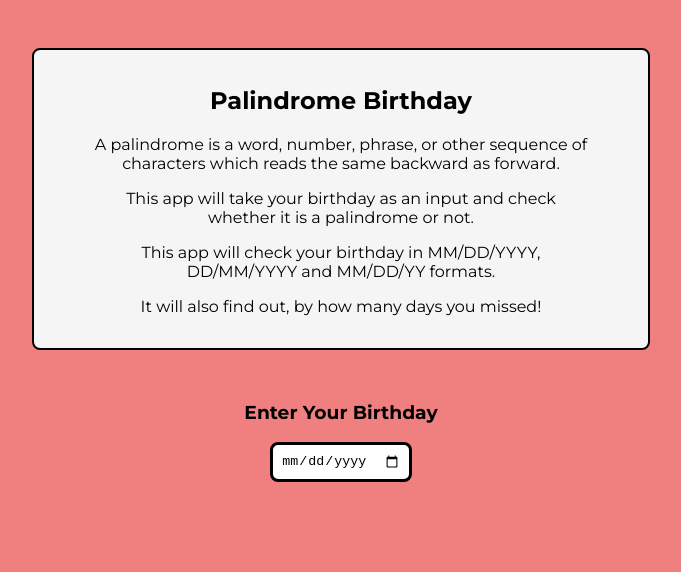
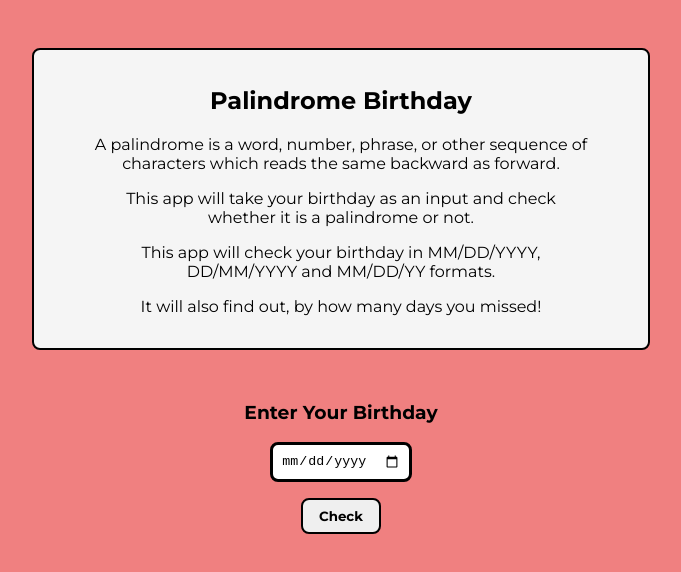
Before and after one commit to CallMeSahu/palindrome-birthday, a React (Create React App) app: page / in a window 1280 px wide. Shown: the top 572 px of the page, without its empty margins (299-980 px from the left). Built offline with nearby package versions, Linux system fonts and the light colour scheme.

Commit message:
feat: check button

```diff
--- a/src/App.js
+++ b/src/App.js
@@ -3,6 +3,7 @@ import React, { useState } from "react";
 import loading from "/src/loading.gif";
 
 const daysInMonth = [31, 28, 31, 30, 31, 30, 31, 31, 30, 31, 30, 31];
+var date = 0;
 
 export default function App() {
   const [output, setOutput] = useState("");
@@ -122,7 +123,6 @@ export default function App() {
   }
 
   function userInputHandler(event) {
-    var date = event.target.value;
     setOutput(<img style={{ width: "250px" }} src={loading} alt=""></img>);
     setTimeout(() => {
       findResult(date);
@@ -149,15 +149,18 @@ export default function App() {
       </section>
       <section className="working-section">
         <h3>Enter Your Birthday</h3>
-        <input type="date" onChange={userInputHandler}></input>
-        <div
-          style={{
-            padding: "3rem",
-            fontWeight: "bold",
-            width: "500px",
-            margin: "auto"
+        <input
+          type="date"
+          onChange={(event) => {
+            date = event.target.value;
           }}
-        >
+        ></input>
+        <div>
+          <button className="button" onClick={userInputHandler}>
+            Check
+          </button>
+        </div>
+        <div className="output-area" style={{}}>
           {output}
         </div>
       </section>
--- a/src/styles.css
+++ b/src/styles.css
@@ -32,3 +32,19 @@ body {
   border-radius: 0.5rem;
   border: 3px solid;
 }
+
+.button {
+  padding: 0.5rem 1rem;
+  margin: 1rem auto;
+  border: 2px solid;
+  border-radius: 0.5rem;
+  font-family: "Montserrat", sans-serif;
+  font-weight: bold;
+}
+
+.output-area {
+  padding: "3rem";
+  font-weight: bold;
+  width: "500px";
+  margin: "auto";
+}
```
